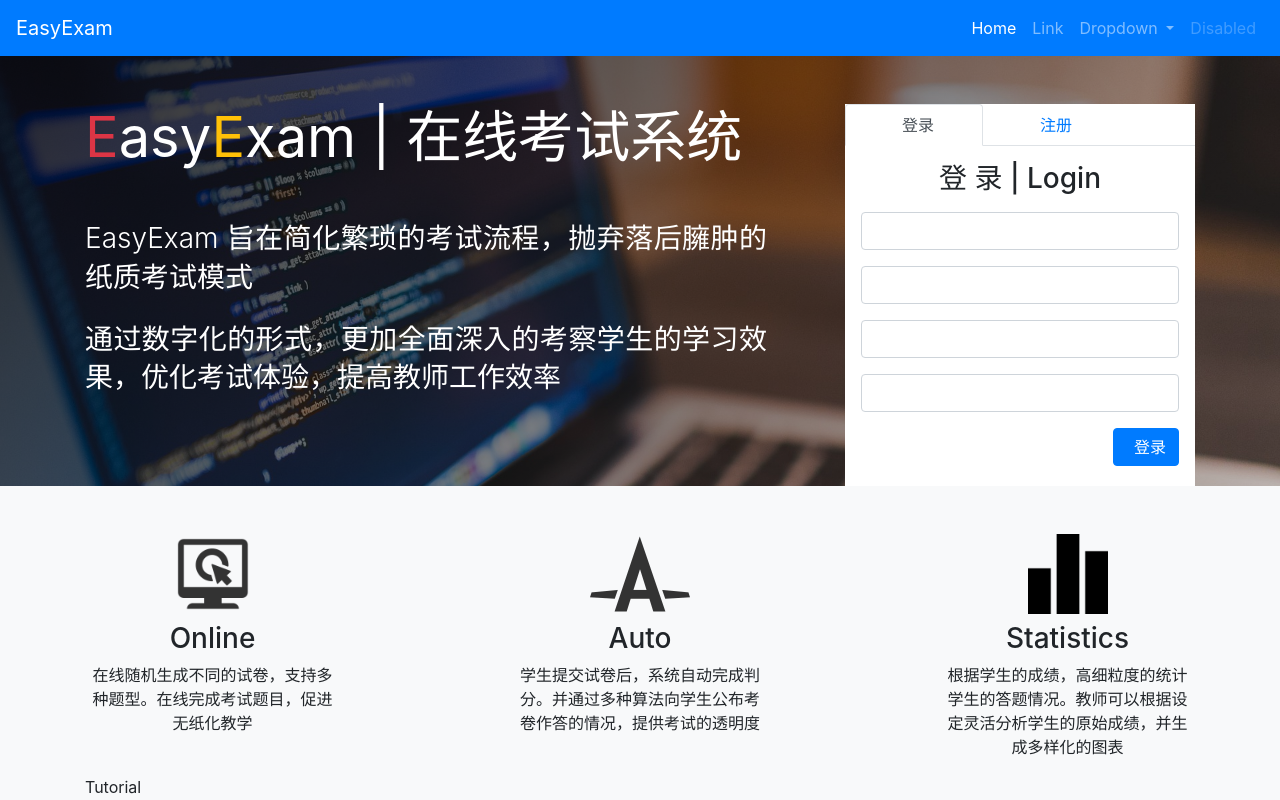
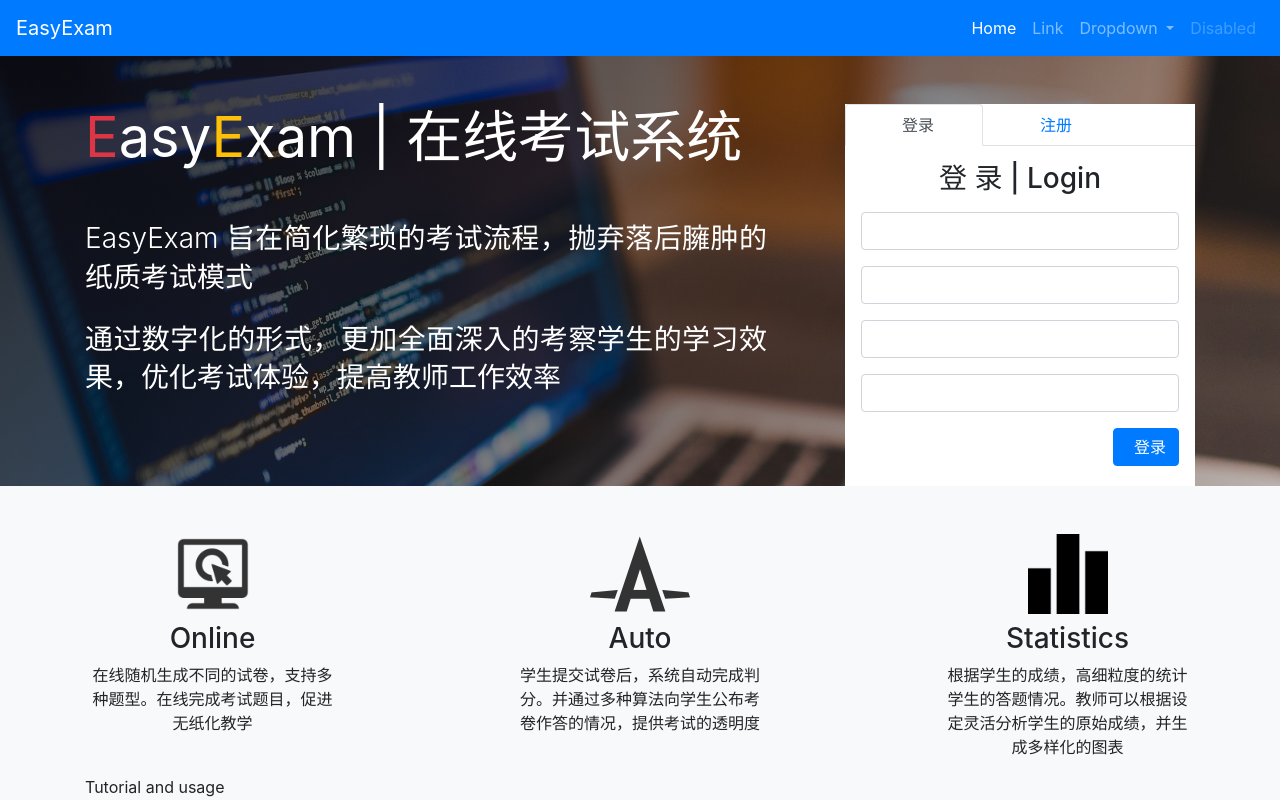
Before and after one commit to greatfrank/EasyExamClient, an Angular app: page / in a window 1280 px wide. Shown: the top 800 px of the page. Built offline with nearby package versions, Linux system fonts and the light colour scheme; some icons are missing.

Commit message:
update tutorial feature

```diff
--- a/src/app/welcome/features/features.component.html
+++ b/src/app/welcome/features/features.component.html
@@ -9,7 +9,7 @@
     </div>
     <div class="row">
       <div class="col">
-        Tutorial
+        Tutorial and usage
       </div>
     </div>
   </div>
```
